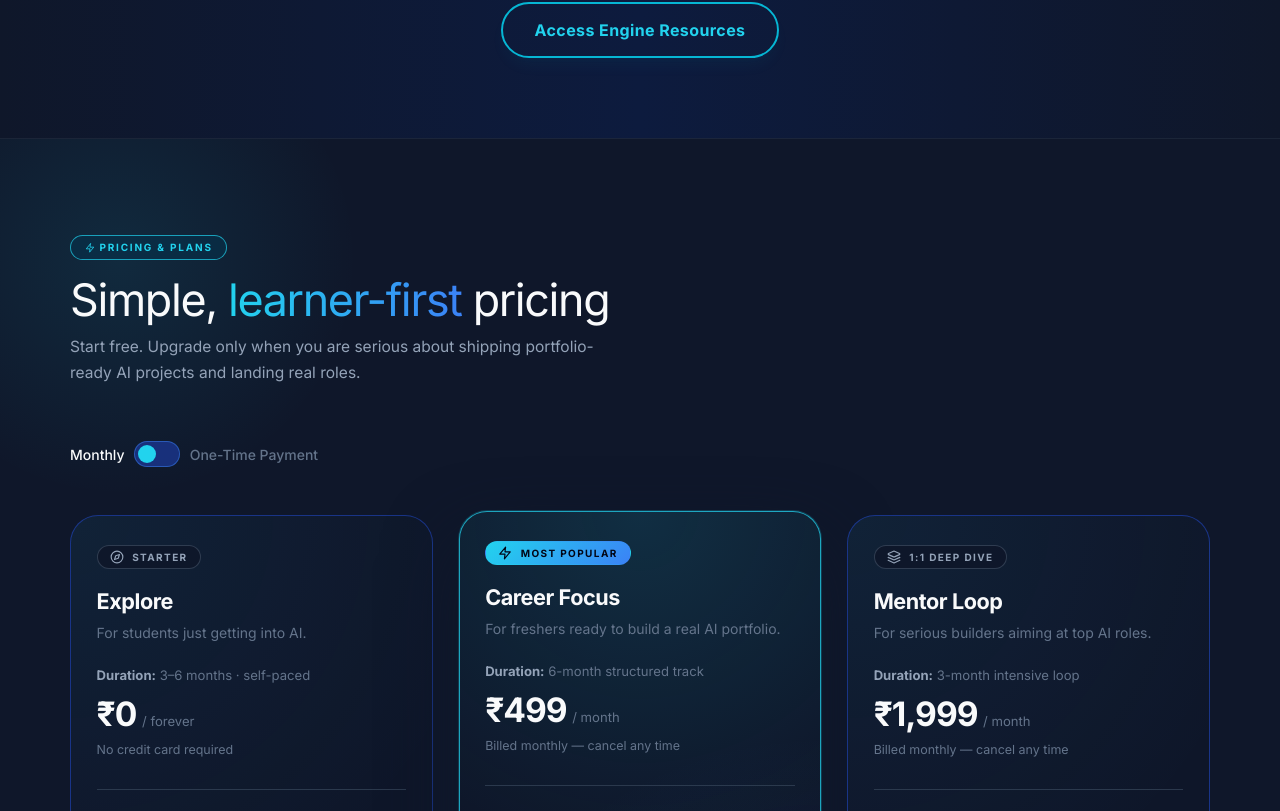
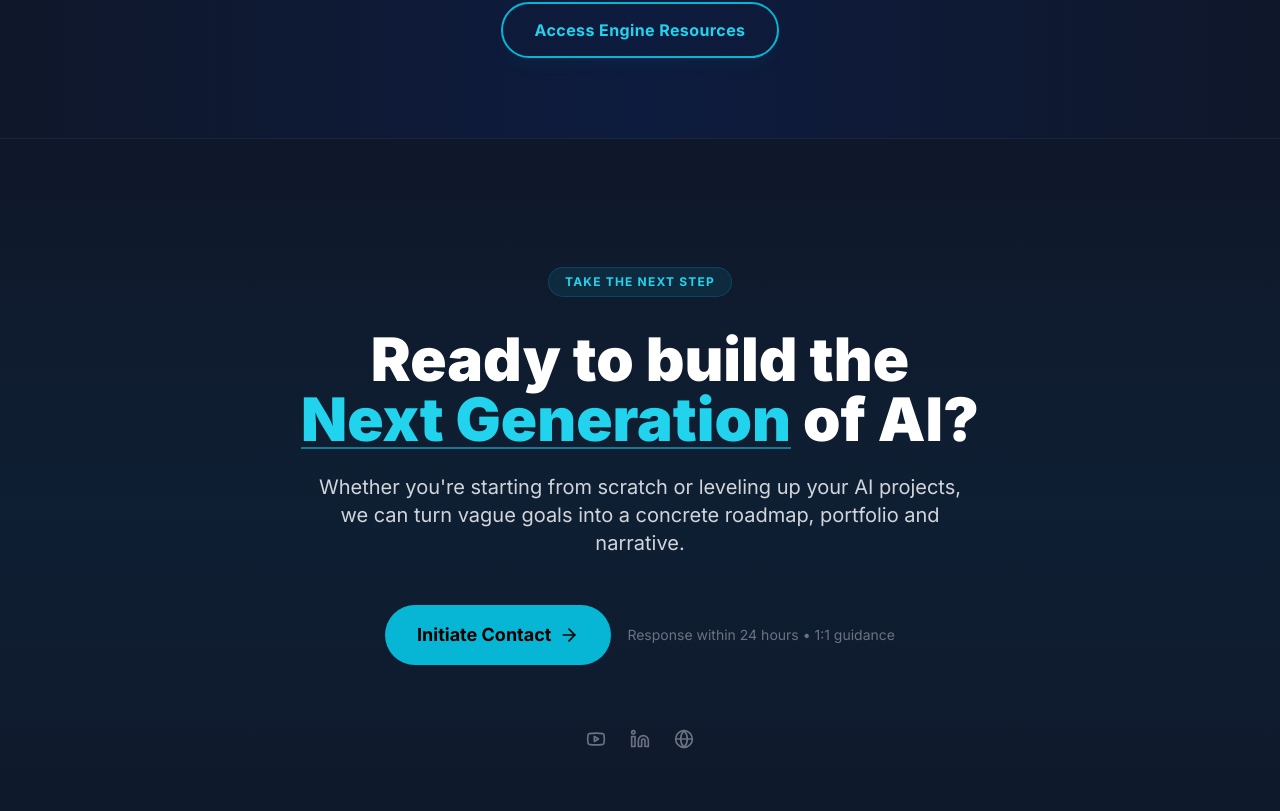
Before and after one commit to RzLetsCode/portfolio, a Next.js app: page / in a window 1280 px wide. Shown: the part 5629-6440 px from the top of the page. Built offline with nearby package versions, Linux system fonts and the light colour scheme.

Commit message:
feat: move Pricing to dedicated /pricing page, update nav link
Updated Pricing link to point to the correct page and removed Pricing section from the Home component.

```diff
--- a/app/page.tsx
+++ b/app/page.tsx
@@ -32,7 +32,7 @@ import Journey from '../components/Journey';
 import Projects from '../components/Projects';
 import Audience from '../components/Audience';
 import Mentorship from '../components/Mentorship';
-import Pricing from '../components/Pricing';
+
 
 export default function Home() {
   const [openAccordion, setOpenAccordion] = useState<string | null>(null);
@@ -51,7 +51,7 @@ export default function Home() {
     { label: 'Projects', href: '#projects', external: false },
     { label: 'Tech Blog', href: '/blog/', external: false, dynamicPage: true },
     { label: 'YouTube', href: '/youtube/', external: true },
-    { label: 'Pricing', href: '#pricing', external: false },
+    { label: 'Pricing', href: '/pricing/', external: false, dynamicPage: true },
   ];
 
   return (
@@ -252,10 +252,7 @@ export default function Home() {
           </div>
         </section>
 
-        {/* Pricing */}
-        <section id="pricing" style={{ scrollMarginTop: '70px' }}>
-          <Pricing />
-        </section>
+
 
         {/* CTA Section */}
         <section className="relative py-32 px-6 overflow-hidden">
```
